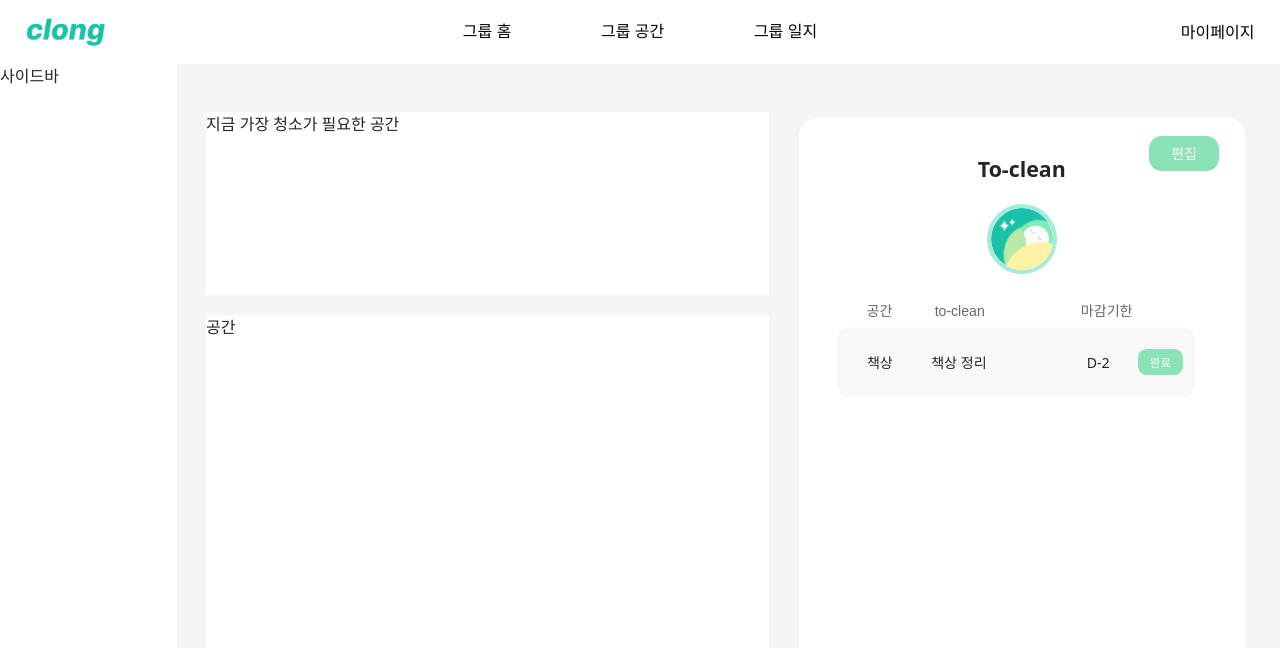
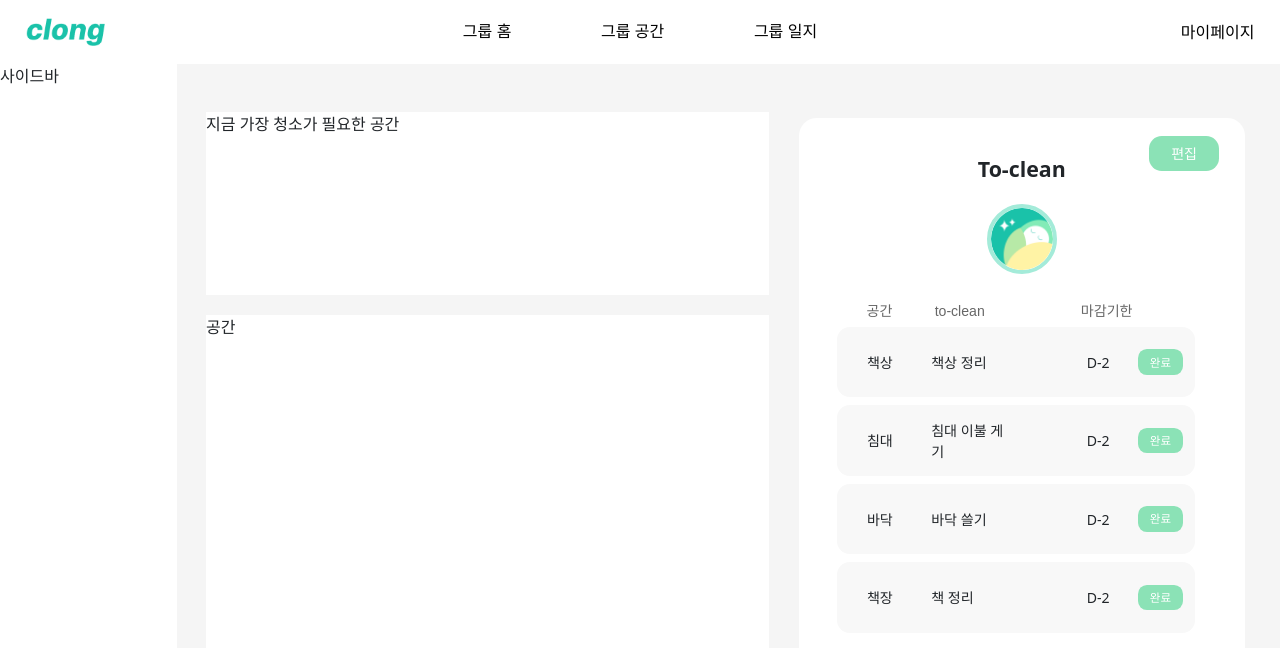
Before and after one commit to Co-sol/clong_front, a React (Vite) app: page /groupSpace in a window 1280 px wide. Shown: the top 648 px of the page. Built offline with nearby package versions, Linux system fonts and the light colour scheme; a web font is replaced by a local one.

Commit message:
PList dropdown item들 정보 제대로 뜨게 만듦

```diff
--- /dev/null
+++ b/src/components/CheckList/DropDown.jsx
@@ -0,0 +1,29 @@
+import "bootstrap/dist/css/bootstrap.min.css";
+import "bootstrap/dist/js/bootstrap.bundle.min.js";
+
+const DropDown = ({ title, style, data }) => {
+    return (
+        <div class="dropdown-center">
+            <button
+                class="btn btn-secondary dropdown-toggle"
+                type="button"
+                data-bs-toggle="dropdown"
+                aria-expanded="false"
+                style={{ ...style }}
+            >
+                {title}
+            </button>
+            <ul class="dropdown-menu">
+                {data.map((item) => (
+                    <li class="text-center">
+                        <a class="dropdown-item" href="#">
+                            {item.place}
+                        </a>
+                    </li>
+                ))}
+            </ul>
+        </div>
+    );
+};
+
+export default DropDown;
--- a/src/components/CheckList/PList.jsx
+++ b/src/components/CheckList/PList.jsx
@@ -12,7 +12,6 @@ const PList = () => {
     const [isEditMode, setIsEditMode] = useState(false);
     const [text, setText] = useState("편집");
     const [isAddMode, setIsAddMode] = useState(false);
-    const selectedPlace = "화장실";
 
     // 나중에 사이드바 선택된 애들로 바꿀것
     const selectedName = "A";
@@ -61,8 +60,7 @@ const PList = () => {
                     <PListAddModal
                         isAddMode={isAddMode}
                         setIsAddMode={setIsAddMode}
-                        selectedName={selectedName}
-                        selectedBadgeId={selectedBadgeId}
+                        personalData={personalData}
                     />
                 )}
             </div>
--- a/src/components/CheckList/PListAddModal.jsx
+++ b/src/components/CheckList/PListAddModal.jsx
@@ -12,27 +12,21 @@ import DatePicker from "react-datepicker";
 
 import { ko } from "date-fns/locale";
 import { registerLocale } from "react-datepicker";
-import DropDown from "../DropDown";
+import DropDown from "./DropDown";
 
 registerLocale("ko", ko);
 
-const PListAddModal = ({
-    isAddMode,
-    setIsAddMode,
-    selectedName,
-    selectedBadgeId,
-}) => {
+const PListAddModal = ({ isAddMode, setIsAddMode, personalData }) => {
     const { onCreate } = useContext(toCleanDispatchContext);
     const { personData } = useContext(toCleanStateContext);
-    const [activeName, setActiveName] = useState("");
     const [selectedDate, setSelectedDate] = useState(null);
     const [createData, setCreateData] = useState({
         target: "group",
         place: "",
         toClean: "",
         deadLine: "미정",
-        name: selectedName,
-        badgeId: selectedBadgeId,
+        name: personData[0].name,
+        badgeId: personData[0].badgeId,
     });
 
     const onClickCloseModal = () => {
@@ -75,13 +69,21 @@ const PListAddModal = ({
                     position: "relative",
                 }}
             >
-                <div className="selectedPlace">{`${selectedName}의 방`}</div>
+                <div className="selectedPlace">{`${personData[0].name}의 방`}</div>
                 <section className="place_section">
                     <DropDown
+                        title={"장소 선택"}
                         className="placeDropdown"
+                        data={personalData}
                         style={{
-                            backgroundColor: "rgb(139, 226, 182)",
+                            backgroundColor: "#f5f5f5",
                             border: "none",
+                            marginBottom: "2vw",
+                            width: "130px",
+                            height: "43px",
+
+                            color: "rgb(33, 37, 41)",
+                            fontFamily: "sans-serif, Noto Sans KR",
                         }}
                     />
                 </section>
--- a/src/components/DropDown.jsx
+++ /dev/null
@@ -1,37 +0,0 @@
-import "bootstrap/dist/css/bootstrap.min.css";
-import "bootstrap/dist/js/bootstrap.bundle.min.js";
-
-const DropDown = ({ style }) => {
-    return (
-        <div class="dropdown-center">
-            <button
-                class="btn btn-secondary dropdown-toggle"
-                type="button"
-                data-bs-toggle="dropdown"
-                aria-expanded="false"
-                style={{ ...style }}
-            >
-                Centered dropdown
-            </button>
-            <ul class="dropdown-menu">
-                <li>
-                    <a class="dropdown-item" href="#">
-                        Action
-                    </a>
-                </li>
-                <li>
-                    <a class="dropdown-item" href="#">
-                        Action two
-                    </a>
-                </li>
-                <li>
-                    <a class="dropdown-item" href="#">
-                        Action three
-                    </a>
-                </li>
-            </ul>
-        </div>
-    );
-};
-
-export default DropDown;
--- a/src/pages/GroupSpacePage.jsx
+++ b/src/pages/GroupSpacePage.jsx
@@ -68,6 +68,33 @@ const checkListMockData = [
     {
         target: "person",
         id: 4,
+        name: "A",
+        badgeId: 1,
+        place: "침대",
+        toClean: "침대 이불 게기",
+        deadLine: "D-2",
+    },
+    {
+        target: "person",
+        id: 5,
+        name: "A",
+        badgeId: 1,
+        place: "바닥",
+        toClean: "바닥 쓸기",
+        deadLine: "D-2",
+    },
+    {
+        target: "person",
+        id: 6,
+        name: "A",
+        badgeId: 1,
+        place: "책장",
+        toClean: "책 정리",
+        deadLine: "D-2",
+    },
+    {
+        target: "person",
+        id: 7,
         name: "B",
         badgeId: 2,
         place: "침대",
@@ -100,7 +127,7 @@ export const toCleanDispatchContext = createContext();
 function GroupSpacePage() {
     const [checkListData, dispatch] = useReducer(reducer, checkListMockData);
     const [personData, setPersonData] = useState(personMockData);
-    const idRef = useRef(5);
+    const idRef = useRef(8);
 
     const onCreate = (target, name, badgeId, place, toClean, deadLine) => {
         dispatch({
```
